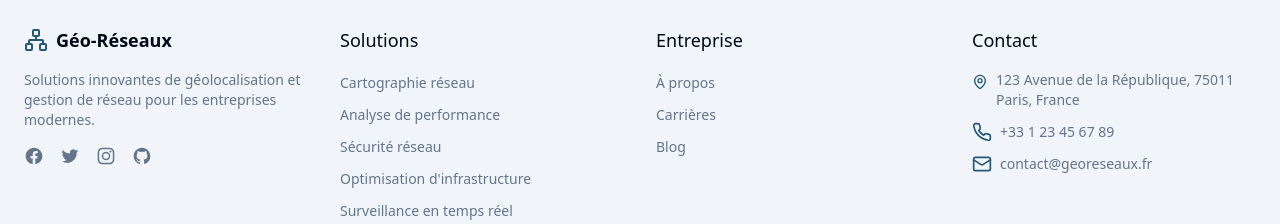
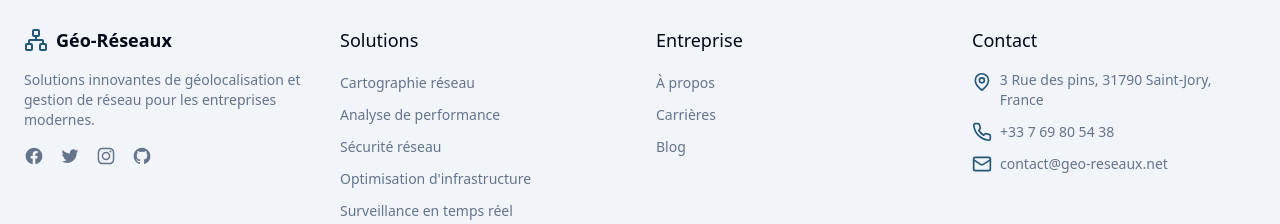
Before and after one commit to GeoReseaux/website, a React (Vite) app in the folder Front/: page / in a window 1280 px wide. Shown: the part 3681-3905 px from the top of the page. Built offline with nearby package versions, Linux system fonts and the light colour scheme.

Commit message:
feat(footer): updated contact texts

```diff
--- a/Front/src/components/footer.jsx
+++ b/Front/src/components/footer.jsx
@@ -104,15 +104,15 @@ export default function Footer() {
             <ul className="space-y-3">
               <li className="flex items-start gap-2">
                 <MapPin className="h-5 w-5 text-primary mt-0.5" />
-                <span className="text-sm text-muted-foreground">123 Avenue de la République, 75011 Paris, France</span>
+                <span className="text-sm text-muted-foreground">3 Rue des pins, 31790 Saint-Jory, France</span>
               </li>
               <li className="flex items-center gap-2">
                 <Phone className="h-5 w-5 text-primary" />
-                <span className="text-sm text-muted-foreground">+33 1 23 45 67 89</span>
+                <span className="text-sm text-muted-foreground">+33 7 69 80 54 38</span>
               </li>
               <li className="flex items-center gap-2">
                 <Mail className="h-5 w-5 text-primary" />
-                <span className="text-sm text-muted-foreground">contact@georeseaux.fr</span>
+                <span className="text-sm text-muted-foreground">contact@geo-reseaux.net</span>
               </li>
             </ul>
           </div>
```
